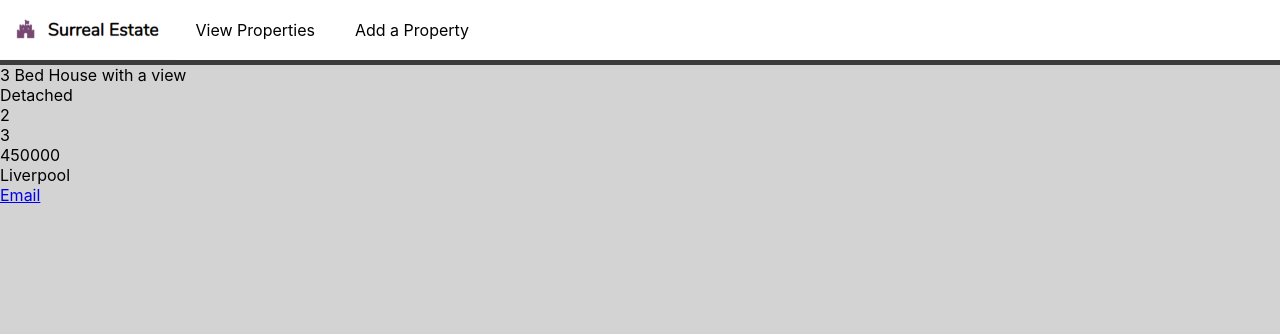
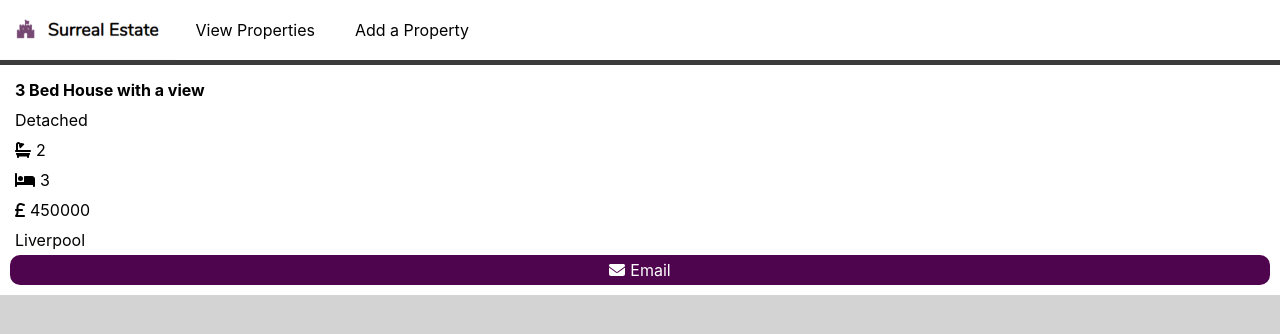
Before and after one commit to tdot124/surreal-estate, a React (Create React App) app: page / in a window 1280 px wide. Shown: the top 334 px of the page. Built offline with nearby package versions, Linux system fonts and the light colour scheme; the HTML template or start-up script is replaced by a standard one; a web font is replaced by a local one.

Commit message:
Added some styling to PropertyCard

```diff
--- a/package.json
+++ b/package.json
@@ -3,6 +3,9 @@
   "version": "0.1.0",
   "private": true,
   "dependencies": {
+    "@fortawesome/fontawesome-svg-core": "^6.2.0",
+    "@fortawesome/free-solid-svg-icons": "^6.2.0",
+    "@fortawesome/react-fontawesome": "^0.2.0",
     "@testing-library/jest-dom": "^5.16.5",
     "@testing-library/react": "^13.4.0",
     "@testing-library/user-event": "^13.5.0",
--- a/src/components/PropertyCard.jsx
+++ b/src/components/PropertyCard.jsx
@@ -1,5 +1,12 @@
 import React from "react";
 import PropTypes from "prop-types";
+import { FontAwesomeIcon } from "@fortawesome/react-fontawesome";
+import {
+  faBed,
+  faBath,
+  faSterlingSign,
+  faEnvelope,
+} from "@fortawesome/free-solid-svg-icons";
 import "../styles/property-card.css";
 
 const PropertyCard = ({
@@ -15,11 +22,29 @@ const PropertyCard = ({
     <div className="property-card">
       <div className="property-card-title">{title}</div>
       <div className="property-card-type">{type}</div>
-      <div className="property-card-bathrooms">{bathrooms}</div>
-      <div className="property-card-bedrooms">{bedrooms}</div>
-      <div className="property-card-price">{price}</div>
+      <div className="property-card-bathrooms">
+        <span className="property-card-bathrooms-icon">
+          <FontAwesomeIcon icon={faBath} />
+        </span>
+        {bathrooms}
+      </div>
+      <div className="property-card-bedrooms">
+        <span className="property-card-bedrooms-icon">
+          <FontAwesomeIcon icon={faBed} />
+        </span>
+        {bedrooms}
+      </div>
+      <div className="property-card-price">
+        <span className="property-card-price-icon">
+          <FontAwesomeIcon icon={faSterlingSign} />
+        </span>
+        {price}
+      </div>
       <div className="property-card-city">{city}</div>
       <a href={`mailto:${email}`} className="property-card-email">
+        <span className="property-card-email-icon">
+          <FontAwesomeIcon icon={faEnvelope} />
+        </span>
         Email
       </a>
     </div>
--- a/src/styles/property-card.css
+++ b/src/styles/property-card.css
@@ -0,0 +1,56 @@
+.property-card{
+  display: flex;
+  flex-direction: column;
+  background-color: white;
+  padding: 10px;
+}
+
+.property-card-title{
+  font-weight: bold;
+  padding: 5px;
+}
+
+.property-card-type{
+  padding: 5px;
+}
+
+.property-card-bathrooms{
+  padding: 5px;
+}
+
+.property-card-bathrooms-icon{
+  margin-right: 5px;
+}
+
+.property-card-bedrooms{
+  padding: 5px;
+}
+
+.property-card-bedrooms-icon{
+  margin-right: 5px;
+}
+
+.property-card-price{
+  padding: 5px;
+}
+
+.property-card-price-icon{
+  margin-right: 5px;
+}
+
+.property-card-city{
+  padding: 5px;
+}
+
+.property-card-email{
+  padding: 5px;
+  text-decoration: none;
+  text-align: center;
+  color: white;
+  background-color: rgb(78, 5, 78);
+  border-radius: 10px;
+}
+
+.property-card-email-icon{
+  margin-right: 5px;
+}
```
Also changed, not shown: 1 other file (tests, documents, lock files or other folders).
